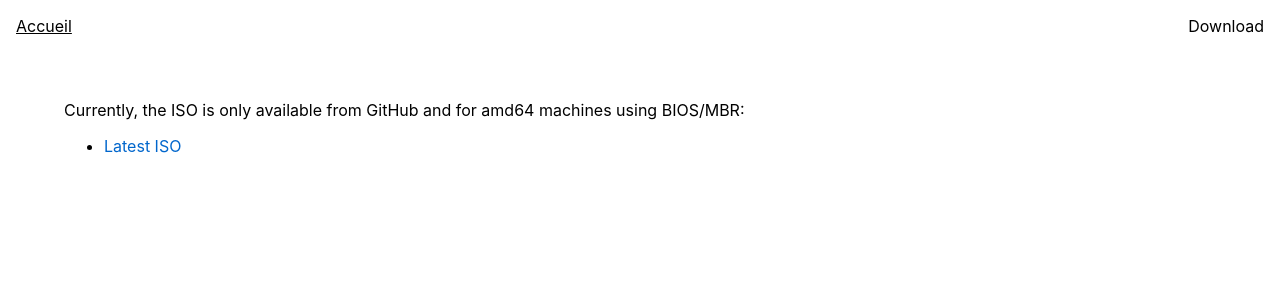
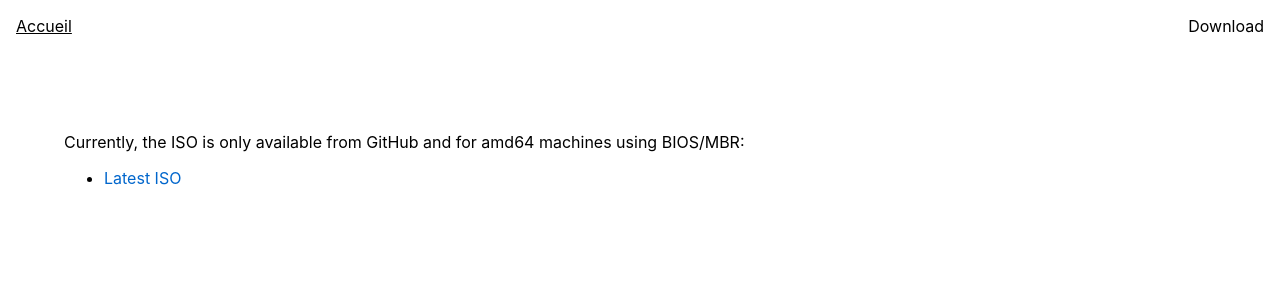
Before and after one commit to Papy-Linux/papy-linux.github.io, a Jekyll site: the page built from download.md, in a window 1280 px wide. Shown: the top 300 px of the page. Built offline with Jekyll 4.4.1, drawn with Linux system fonts in a browser that asks for light colours.

Commit message:
Better paddings

```diff
--- a/css/index.css
+++ b/css/index.css
@@ -1,5 +1,5 @@
 #banner {
-    padding: 6em 8em;
+    padding: 10%;
     background-color: rgb(245, 245, 245);
 }
 
@@ -7,10 +7,6 @@
     filter: drop-shadow(0 0 20px #5f5f5f);
 }
 
-main {
-    padding: 2em 4em;
-}
-
 .cols {
     display: grid;
     grid-template-columns: 70% 30%;
--- a/css/style.css
+++ b/css/style.css
@@ -32,7 +32,7 @@ header a {
 }
 
 main {
-    padding: 2em 4em;
+    padding: 5%;
 }
 
 a {
```
